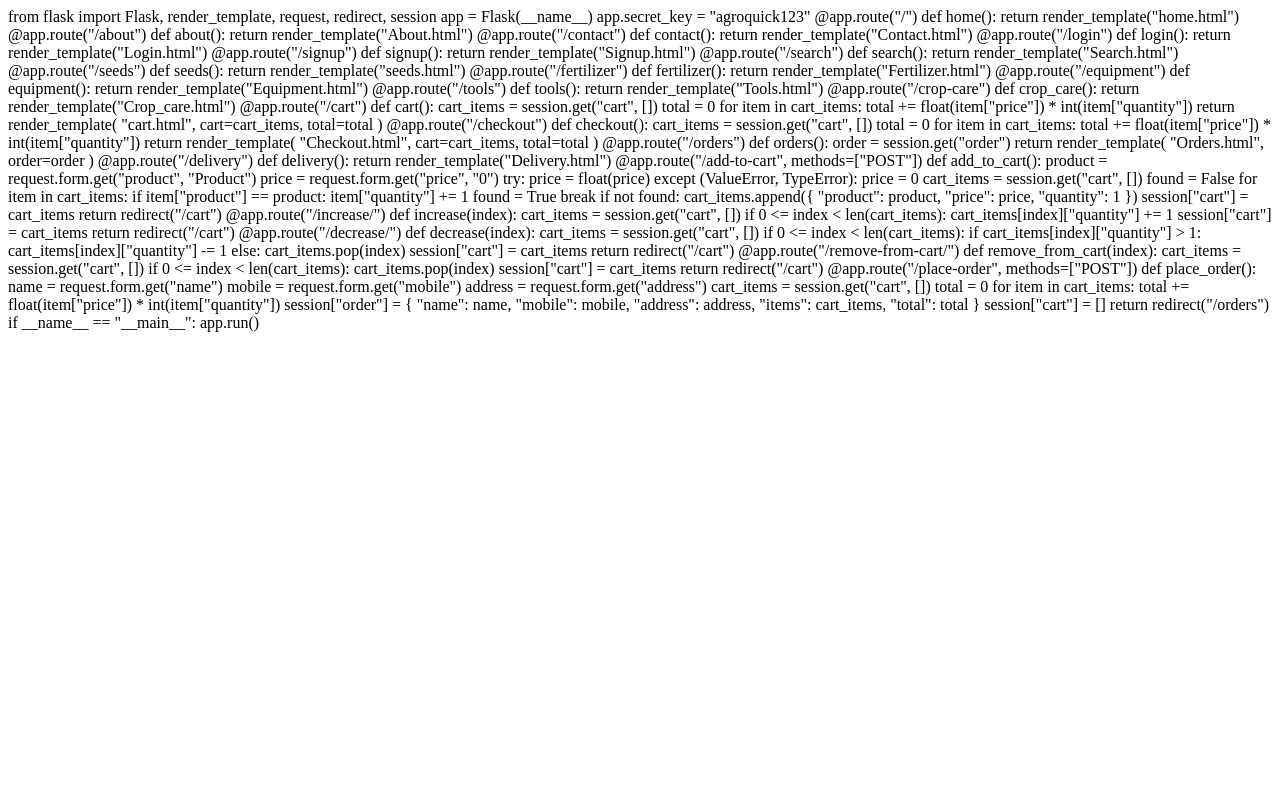
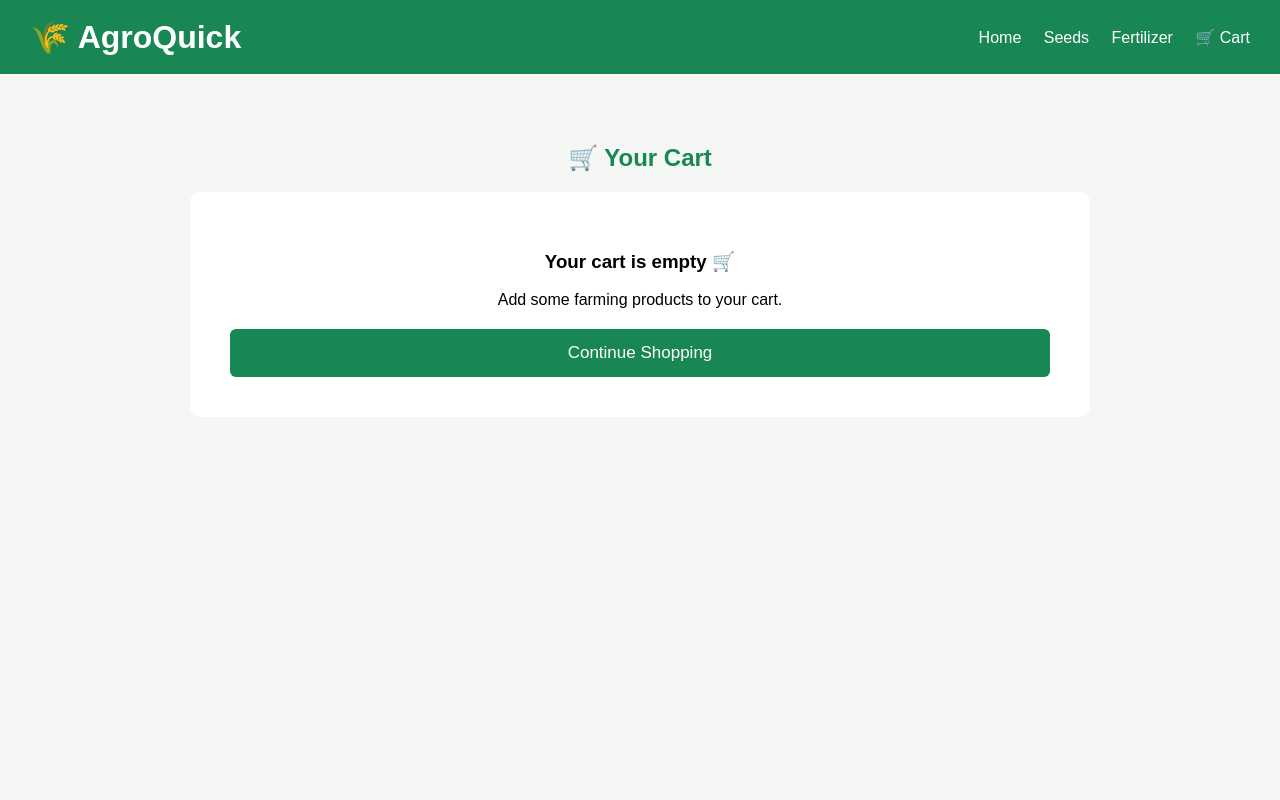
Before and after one commit to Anushaummadi/agroquick, a Python web app: template templates/cart.html in a window 1280 px wide. Run offline with Jinja, Linux system fonts and the light colour scheme; the template is opened without the code that fills it, so the values that code supplies are empty.

Commit message:
Update cart.html

```diff
--- a/templates/cart.html
+++ b/templates/cart.html
@@ -1,213 +1,188 @@
-from flask import Flask, render_template, request, redirect, session
+<!DOCTYPE html><html lang="en">
+<head>
+    <meta charset="UTF-8">
+    <meta name="viewport" content="width=device-width, initial-scale=1.0"><title>AgroQuick - Cart</title>
 
-app = Flask(__name__)
-app.secret_key = "agroquick123"
+<style>
+    body {
+        margin: 0;
+        font-family: Arial, sans-serif;
+        background: #f5f7f5;
+    }
+
+    header {
+        background: #198754;
+        color: white;
+        padding: 18px 30px;
+        display: flex;
+        justify-content: space-between;
+        align-items: center;
+    }
+
+    header h1 {
+        margin: 0;
+    }
+
+    nav a {
+        color: white;
+        text-decoration: none;
+        margin-left: 18px;
+    }
+
+    .container {
+        max-width: 900px;
+        margin: 30px auto;
+        padding: 20px;
+    }
+
+    h2 {
+        text-align: center;
+        color: #198754;
+    }
+
+    .cart-item {
+        background: white;
+        margin: 15px 0;
+        padding: 20px;
+        border-radius: 10px;
+        box-shadow: 0 2px 8px rgba(0,0,0,0.12);
+    }
+
+    .cart-item h3 {
+        color: #198754;
+        margin-top: 0;
+    }
+
+    .quantity {
+        margin: 15px 0;
+    }
+
+    .quantity a {
+        display: inline-block;
+        padding: 6px 12px;
+        margin: 0 5px;
+        background: #198754;
+        color: white;
+        text-decoration: none;
+        border-radius: 5px;
+    }
+
+    .remove {
+        background: #dc3545 !important;
+    }
+
+    .total {
+        background: white;
+        padding: 20px;
+        margin-top: 20px;
+        border-radius: 10px;
+        text-align: right;
+        font-size: 20px;
+        font-weight: bold;
+    }
+
+    .checkout {
+        display: block;
+        width: 100%;
+        padding: 14px;
+        margin-top: 20px;
+        background: #198754;
+        color: white;
+        text-align: center;
+        text-decoration: none;
+        border-radius: 6px;
+        font-size: 17px;
+        box-sizing: border-box;
+    }
+
+    .empty {
+        text-align: center;
+        background: white;
+        padding: 40px;
+        border-radius: 10px;
+    }
+</style>
+
+</head><body><header>
+    <h1>🌾 AgroQuick</h1><nav>
+    <a href="/">Home</a>
+    <a href="/seeds">Seeds</a>
+    <a href="/fertilizer">Fertilizer</a>
+    <a href="/cart">🛒 Cart</a>
+</nav>
+
+</header><div class="container"><h2>🛒 Your Cart</h2>
+
+{% if cart %}
+
+    {% for item in cart %}
+
+    <div class="cart-item">
+
+        <h3>{{ item["product"] }}</h3>
+
+        <p>
+            Price: ₹{{ item["price"] }}
+        </p>
+
+        <p>
+            Quantity: {{ item["quantity"] }}
+        </p>
+
+        <p>
+            Subtotal:
+            ₹{{ item["price"] * item["quantity"] }}
+        </p>
+
+        <div class="quantity">
+
+            <a href="/decrease/{{ loop.index0 }}">
+                −
+            </a>
+
+            <strong>
+                {{ item["quantity"] }}
+            </strong>
+
+            <a href="/increase/{{ loop.index0 }}">
+                +
+            </a>
+
+            <a class="remove"
+               href="/remove-from-cart/{{ loop.index0 }}">
+                Remove
+            </a>
+
+        </div>
+
+    </div>
+
+    {% endfor %}
 
 
-@app.route("/")
-def home():
-    return render_template("home.html")
+    <div class="total">
+        Total: ₹{{ total }}
+    </div>
 
+    <a class="checkout" href="/checkout">
+        Proceed to Checkout
+    </a>
 
-@app.route("/about")
-def about():
-    return render_template("About.html")
+{% else %}
 
+    <div class="empty">
 
-@app.route("/contact")
-def contact():
-    return render_template("Contact.html")
+        <h3>Your cart is empty 🛒</h3>
 
+        <p>Add some farming products to your cart.</p>
 
-@app.route("/login")
-def login():
-    return render_template("Login.html")
+        <a class="checkout" href="/seeds">
+            Continue Shopping
+        </a>
 
+    </div>
 
-@app.route("/signup")
-def signup():
-    return render_template("Signup.html")
+{% endif %}
 
-
-@app.route("/search")
-def search():
-    return render_template("Search.html")
-
-
-@app.route("/seeds")
-def seeds():
-    return render_template("seeds.html")
-
-
-@app.route("/fertilizer")
-def fertilizer():
-    return render_template("Fertilizer.html")
-
-
-@app.route("/equipment")
-def equipment():
-    return render_template("Equipment.html")
-
-
-@app.route("/tools")
-def tools():
-    return render_template("Tools.html")
-
-
-@app.route("/crop-care")
-def crop_care():
-    return render_template("Crop_care.html")
-
-
-@app.route("/cart")
-def cart():
-    cart_items = session.get("cart", [])
-
-    total = 0
-
-    for item in cart_items:
-        total += float(item["price"]) * int(item["quantity"])
-
-    return render_template(
-        "cart.html",
-        cart=cart_items,
-        total=total
-    )
-
-
-@app.route("/checkout")
-def checkout():
-    cart_items = session.get("cart", [])
-
-    total = 0
-
-    for item in cart_items:
-        total += float(item["price"]) * int(item["quantity"])
-
-    return render_template(
-        "Checkout.html",
-        cart=cart_items,
-        total=total
-    )
-
-
-@app.route("/orders")
-def orders():
-    order = session.get("order")
-
-    return render_template(
-        "Orders.html",
-        order=order
-    )
-
-
-@app.route("/delivery")
-def delivery():
-    return render_template("Delivery.html")
-
-
-@app.route("/add-to-cart", methods=["POST"])
-def add_to_cart():
-
-    product = request.form.get("product", "Product")
-    price = request.form.get("price", "0")
-
-    try:
-        price = float(price)
-    except (ValueError, TypeError):
-        price = 0
-
-    cart_items = session.get("cart", [])
-
-    found = False
-
-    for item in cart_items:
-        if item["product"] == product:
-            item["quantity"] += 1
-            found = True
-            break
-
-    if not found:
-        cart_items.append({
-            "product": product,
-            "price": price,
-            "quantity": 1
-        })
-
-    session["cart"] = cart_items
-
-    return redirect("/cart")
-
-
-@app.route("/increase/<int:index>")
-def increase(index):
-
-    cart_items = session.get("cart", [])
-
-    if 0 <= index < len(cart_items):
-        cart_items[index]["quantity"] += 1
-
-    session["cart"] = cart_items
-
-    return redirect("/cart")
-
-
-@app.route("/decrease/<int:index>")
-def decrease(index):
-
-    cart_items = session.get("cart", [])
-
-    if 0 <= index < len(cart_items):
-
-        if cart_items[index]["quantity"] > 1:
-            cart_items[index]["quantity"] -= 1
-        else:
-            cart_items.pop(index)
-
-    session["cart"] = cart_items
-
-    return redirect("/cart")
-
-
-@app.route("/remove-from-cart/<int:index>")
-def remove_from_cart(index):
-
-    cart_items = session.get("cart", [])
-
-    if 0 <= index < len(cart_items):
-        cart_items.pop(index)
-
-    session["cart"] = cart_items
-
-    return redirect("/cart")
-
-
-@app.route("/place-order", methods=["POST"])
-def place_order():
-
-    name = request.form.get("name")
-    mobile = request.form.get("mobile")
-    address = request.form.get("address")
-
-    cart_items = session.get("cart", [])
-
-    total = 0
-
-    for item in cart_items:
-        total += float(item["price"]) * int(item["quantity"])
-
-    session["order"] = {
-        "name": name,
-        "mobile": mobile,
-        "address": address,
-        "items": cart_items,
-        "total": total
-    }
-
-    session["cart"] = []
-
-    return redirect("/orders")
-
-
-if __name__ == "__main__":
-    app.run()
+</div></body>
+</html>
```
